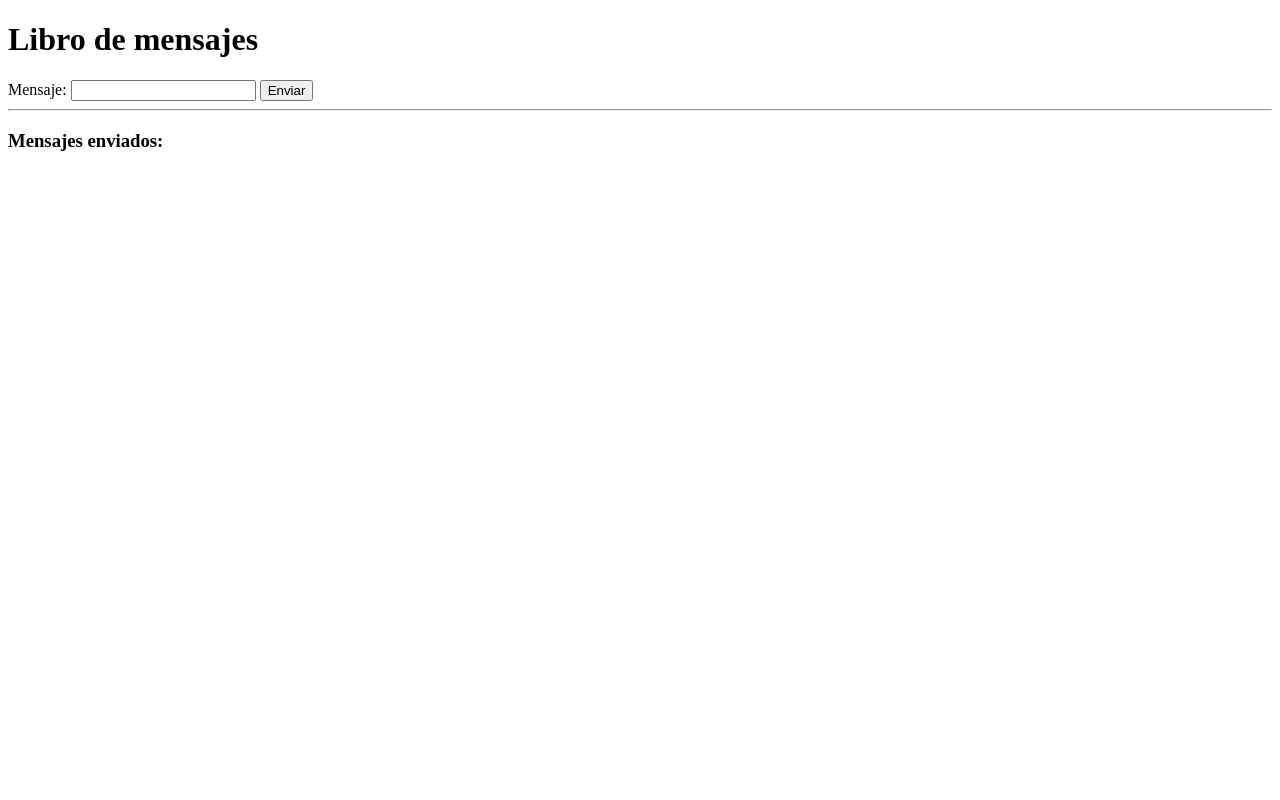
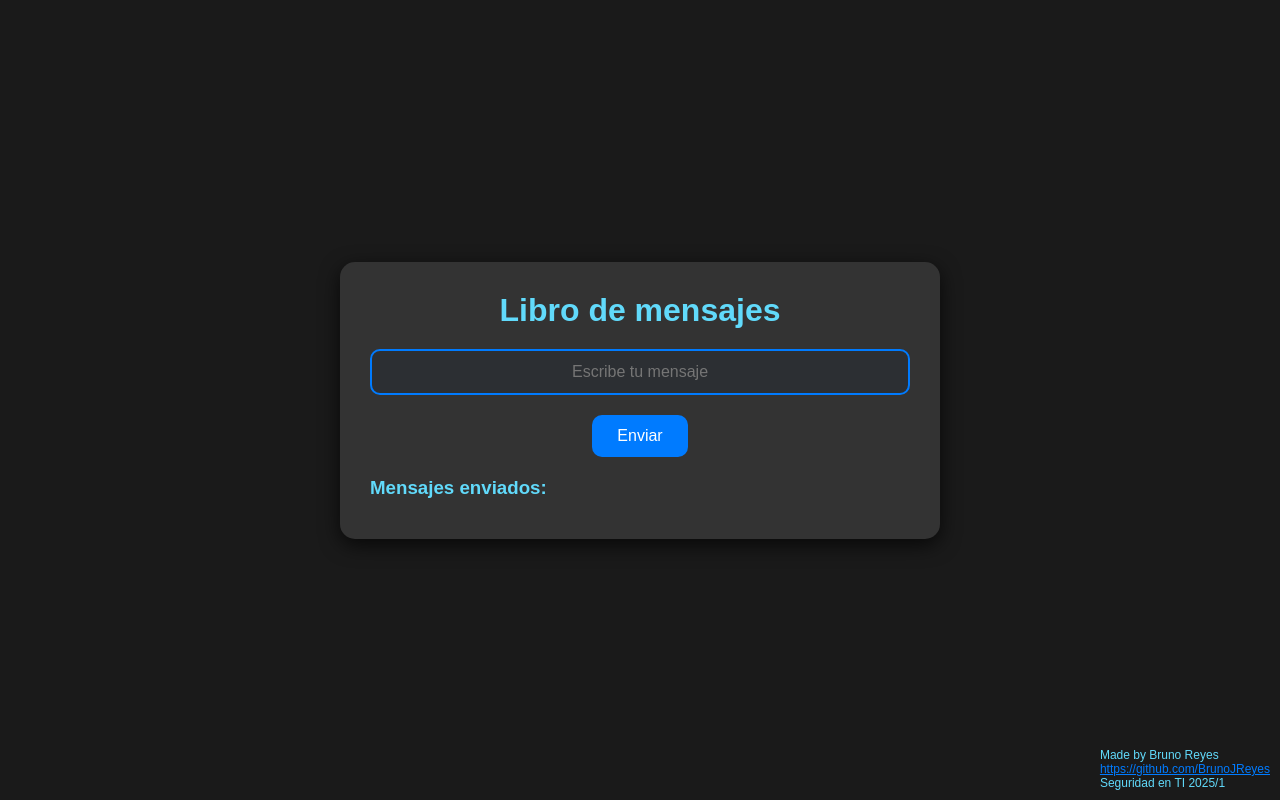
Before and after one commit to SoC-UAI/ctf2-SEGTI-2025-1, a Flask app: page /message-board in a window 1280 px wide. Run offline with Flask 3, Linux system fonts and the light colour scheme; a user stored in the database is signed in; data that the repository does not hold is empty.

Commit message:
se agrega estilos a xss

```diff
--- a/templates/message_board.html
+++ b/templates/message_board.html
@@ -3,24 +3,190 @@
 <head>
     <meta charset="UTF-8">
     <title>Libro de mensajes</title>
+    <meta name="viewport" content="width=device-width, initial-scale=1.0">
+    <link rel="icon" href="/static/favicon.ico">
+    <style>
+        * {
+            margin: 0;
+            padding: 0;
+            box-sizing: border-box;
+        }
+
+        body {
+            background-color: #1a1a1a;
+            color: #61dafb;
+            font-family: Arial, sans-serif;
+            display: flex;
+            justify-content: center;
+            align-items: center;
+            min-height: 100vh;
+            position: relative;
+            overflow: hidden;
+        }
+
+        #particles-js {
+            position: fixed;
+            top: 0;
+            left: 0;
+            width: 100%;
+            height: 100%;
+            z-index: 0;
+            pointer-events: none;
+        }
+
+        .container {
+            width: 90%;
+            max-width: 600px;
+            background-color: #333;
+            padding: 30px;
+            border-radius: 15px;
+            box-shadow: 0 6px 20px rgba(0, 0, 0, 0.7);
+            text-align: center;
+            position: relative;
+            z-index: 1;
+        }
+
+        h2 {
+            font-size: 2em;
+            color: #61dafb;
+            margin-bottom: 20px;
+        }
+
+        .form-style {
+            display: flex;
+            flex-direction: column;
+            gap: 20px;
+            align-items: center;
+            margin-bottom: 20px;
+        }
+
+        .form-style input[type="text"] {
+            width: 100%;
+            padding: 12px;
+            font-size: 1em;
+            background-color: #2c2f33;
+            color: white;
+            border: 2px solid #007bff;
+            border-radius: 10px;
+            text-align: center;
+            outline: none;
+        }
+
+        .form-style input[type="text"]:focus {
+            border-color: #61dafb;
+            background-color: #1a1a1a;
+        }
+
+        .form-style input[type="submit"] {
+            padding: 12px 25px;
+            background-color: #007bff;
+            color: white;
+            border: none;
+            border-radius: 10px;
+            font-size: 1em;
+            cursor: pointer;
+            transition: background-color 0.3s ease;
+        }
+
+        .form-style input[type="submit"]:hover {
+            background-color: #0056b3;
+        }
+
+        .messages-section {
+            text-align: left;
+            margin-top: 20px;
+        }
+
+        .messages-section h3 {
+            color: #61dafb;
+            margin-bottom: 10px;
+        }
+
+        .messages-section p {
+            color: #c0c0c0;
+            padding: 10px;
+            background-color: #2c2f33;
+            border-radius: 8px;
+            margin-bottom: 10px;
+            word-break: break-word;
+        }
+
+        .result-message {
+            margin-top: 15px;
+            padding: 10px;
+            border-radius: 8px;
+            font-weight: bold;
+        }
+
+        .result-message.success {
+            color: #00ff00;
+            background-color: #3e3e3e;
+            border: 1px solid #00ff00;
+        }
+
+        .result-message.flag {
+            color: #00ff00;
+            margin-top: 20px;
+        }
+
+        .watermark {
+            position: fixed;
+            bottom: 10px;
+            right: 10px;
+            font-size: 12px;
+            color: #61dafb;
+            z-index: 2;
+        }
+
+        .watermark a {
+            color: #007bff;
+        }
+
+        .watermark a:hover {
+            text-decoration: underline;
+        }
+    </style>
 </head>
 <body>
-    <h1>Libro de mensajes</h1>
+    <div id="particles-js"></div>
 
-    <form method="POST">
-        <label>Mensaje:</label>
-        <input type="text" name="msg">
+    <div class="container">
+        <h2>Libro de mensajes</h2>
+
+        <form method="POST" class="form-style">
+            <input type="text" name="msg" placeholder="Escribe tu mensaje">
             <input type="submit" value="Enviar">
         </form>
 
         {% if flag %}
-        <p style="color: green;"><strong>FLAG:</strong> {{ flag }}</p>
+            <div class="result-message flag">
+                <strong>FLAG:</strong> {{ flag }}
+            </div>
         {% endif %}
 
-    <hr>
+        <div class="messages-section">
             <h3>Mensajes enviados:</h3>
             {% for m in messages %}
                 <p>{{ m[0]|safe }}</p>
             {% endfor %}
+        </div>
+    </div>
+
+    <div class="watermark">
+        Made by Bruno Reyes<br>
+        <a href="https://github.com/BrunoJReyes" target="_blank">https://github.com/BrunoJReyes</a><br>
+        Seguridad en TI 2025/1
+    </div>
+
+    <script src="/static/js/particles.min.js" defer></script>
+    <script nonce="{{ g.nonce }}">
+        document.addEventListener("DOMContentLoaded", () => {
+            if (typeof particlesJS !== 'undefined') {
+                particlesJS.load('particles-js', '/static/particles.json');
+            } else {
+                console.error("particlesJS no está definido.");
+            }
+        });
+    </script>
 </body>
 </html>
```
Also changed, not shown: database.db. Lines whose indentation alone changed are shown as unchanged.
